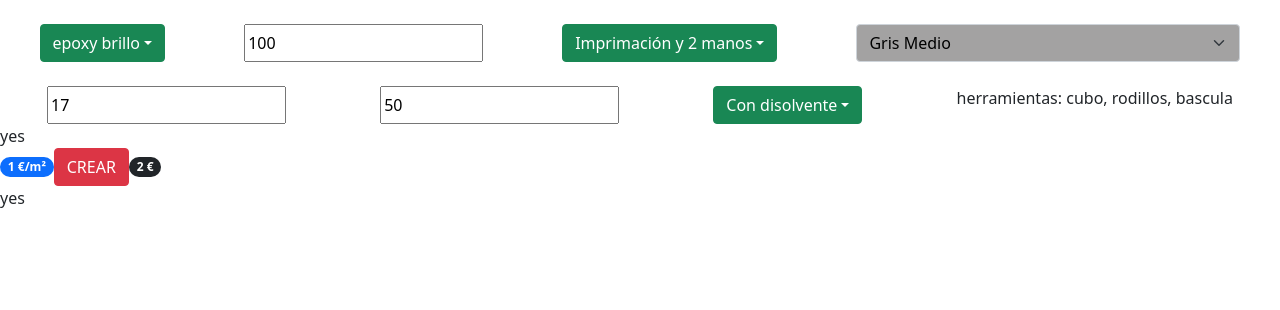
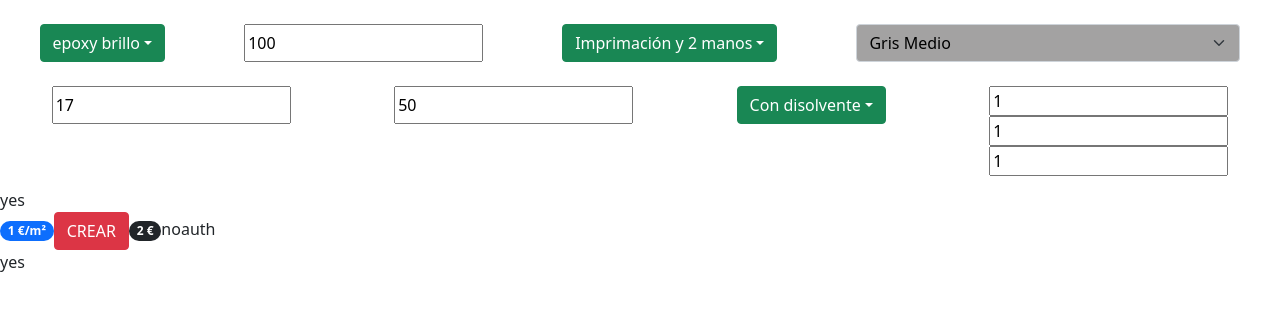
Before and after one commit to RCorpy/presupuestator, a React (Create React App) app: page / in a window 1280 px wide. Shown: the top 310 px of the page. Built offline with nearby package versions, Linux system fonts and the light colour scheme.

Commit message:
fouth commit

```diff
--- a/src/App.js
+++ b/src/App.js
@@ -7,7 +7,6 @@ import Collapsable from "./components/Collapsable"
 import CreatePanel from "./components/CreatePanel"
 import Identifyers from "./components/Identifyers"
 import Invoice from "./components/Invoice"
-import axios from "axios";
 import "./styles.css";
 
 import importedPriceObject from "./formats/priceObject"
--- a/src/components/Collapsable.js
+++ b/src/components/Collapsable.js
@@ -12,8 +12,16 @@ export default function Main({setCollapsableData, collapsableData}) {
         })
     }
 
+    const handleHerramientasData = (key, value) => {
+        setCollapsableData((prevData)=>{
+            let returnValue = {...prevData}
+            returnValue["herramientas"][key] = value
+            return returnValue
+        })
+    }
+
     return (
-        <div className="inputrow">
+        <div className="inputrow" style={{marginBottom: "8vh"}}>
             <input type="number" onChange={(event)=>handleSetCollapsableData("portes", event.target.value)} value={collapsableData.portes}/>
             <input type="number" onChange={(event)=>handleSetCollapsableData("descuento", event.target.value/100)} value={collapsableData.descuento*100}/>
             <Dropdown>
@@ -27,7 +35,11 @@ export default function Main({setCollapsableData, collapsableData}) {
 
                 </Dropdown.Menu>
             </Dropdown>
-            herramientas: cubo, rodillos, bascula
+            <div className="herramientas">
+                <input type="number" onChange={(event)=>handleHerramientasData("rodillos", event.target.value)} value={collapsableData.herramientas.rodillos}/>
+                <input type="number" onChange={(event)=>handleHerramientasData("basculas", event.target.value)} value={collapsableData.herramientas.basculas}/>
+                <input type="number" onChange={(event)=>handleHerramientasData("cubos", event.target.value)} value={collapsableData.herramientas.cubos}/>
+            </div>
         </div>
     )
 }
--- a/src/components/CreatePanel.js
+++ b/src/components/CreatePanel.js
@@ -1,13 +1,18 @@
-import React from 'react'
+import React, {useState} from 'react'
 import Button from 'react-bootstrap/Button';
 import Badge from 'react-bootstrap/Badge';
+import {getAuth} from '../formats/apiRequests'
 
 export default function Main({pricePerM, total}) {
+
+    const [auth, setAuth] = useState("noauth")
+
     return (
         <div>
             <Badge pill bg="primary">{pricePerM} €/m²</Badge>
-            <Button variant="danger">CREAR</Button>
+            <Button variant="danger" onClick={()=>getAuth(setAuth)}>CREAR</Button>
             <Badge pill bg="dark">{total} €</Badge>
+            {auth}
         </div>
     )
 }
--- /dev/null
+++ b/src/formats/apiRequests.js
@@ -0,0 +1,14 @@
+import axios from "axios";
+import connectionInfo from '../connectionInfo'
+
+export const getAuth = (setAuth) => {
+    console.log("gotten auth at https://api.sdelsol.com/login/Autenticar")
+    axios.post("https://api.sdelsol.com/login/Autenticar",{
+        JSON: connectionInfo
+    }).then((response) => {
+        console.log("apirquests", response.data.respuesta);
+        setAuth(response.data.respuesta)
+      }, (error) => {
+        console.log(error);
+      });
+}
--- a/src/styles.css
+++ b/src/styles.css
@@ -8,3 +8,9 @@ body {
     justify-content: space-around;
     padding-top: 3vh;
   }
+
+  .herramientas {
+    display: flex;
+    flex-direction: column;
+    height: 3vh;
+  }
```
Also changed, not shown: 1 other file (tests, documents, lock files or other folders).
